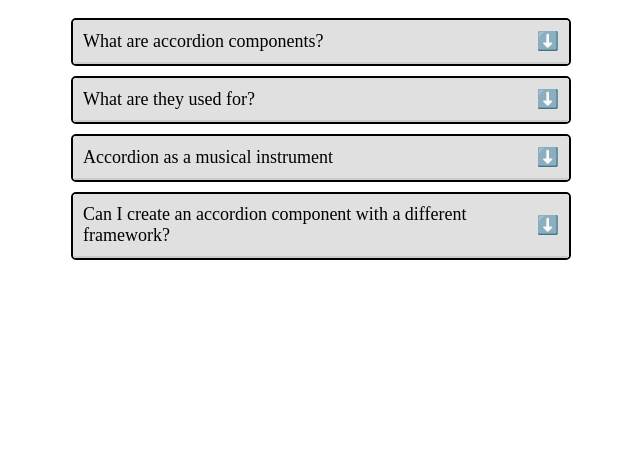
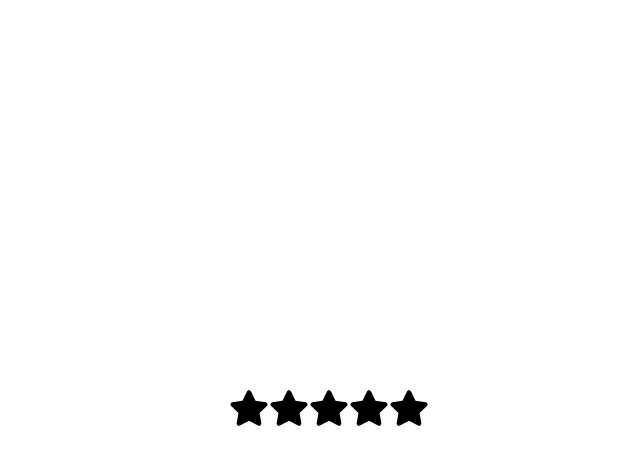
Before and after one commit to sachin-maker/Machine-coding-react-Questions, a React (Vite) app: page / in a window 1280 px wide. Shown: the top 464 px of the page, without its empty margins (319-959 px from the left). Built offline with nearby package versions, Linux system fonts and the light colour scheme.

Commit message:
Star Rating added

```diff
--- a/package.json
+++ b/package.json
@@ -11,7 +11,8 @@
   },
   "dependencies": {
     "react": "^19.0.0",
-    "react-dom": "^19.0.0"
+    "react-dom": "^19.0.0",
+    "react-icons": "^5.5.0"
   },
   "devDependencies": {
     "@eslint/js": "^9.19.0",
--- a/src/App.jsx
+++ b/src/App.jsx
@@ -1,4 +1,5 @@
 import Accordian from "./Components/01_Accordian/Accordian"
+import StarRating from "./Components/02_Star_Rating/StarRating"
 
 function App() {
 
@@ -6,7 +7,10 @@ function App() {
   return (
     <>
    {/* Task 1 */}
-   <Accordian/>
+   {/* <Accordian/> */}
+
+   {/* Task 2 */}
+   <StarRating/>
 
     </>
   )
--- /dev/null
+++ b/src/Components/02_Star_Rating/Star.jsx
@@ -0,0 +1,33 @@
+import React, { useState } from 'react';
+import { FaStar } from 'react-icons/fa';
+import './style.css';
+
+const Star = ({ noOfStars }) => {
+  // State to track the selected rating
+  const [rating, setRating] = useState(0);
+
+  // State to track the hovered star (for visual effect)
+  const [hover, setHover] = useState(0);
+
+  return (
+    <div className="star-rating">
+      {/* Loop through the number of stars */}
+      {[...Array(noOfStars)].map((_, index) => {
+        const starValue = index + 1; // Stars start from 1, not 0
+
+        return (
+          <FaStar
+            key={starValue}
+            size={40} // Set star size
+            className={starValue <= (hover || rating) ? "active" : "inactive"} // Apply class based on hover or rating
+            onClick={() => setRating(starValue)} // Click to set rating
+            onMouseEnter={() => setHover(starValue)} // Hover effect
+            onMouseLeave={() => setHover(rating)} // Reset hover effect when leaving
+          />
+        );
+      })}
+    </div>
+  );
+}
+
+export default Star;
--- /dev/null
+++ b/src/Components/02_Star_Rating/StarRating.jsx
@@ -0,0 +1,12 @@
+import React from 'react'
+import Star from './Star'
+
+const StarRating = () => {
+  return (
+    <div>
+        <Star noOfStars={5}/>
+    </div>
+  )
+}
+
+export default StarRating
--- /dev/null
+++ b/src/Components/02_Star_Rating/style.css
@@ -0,0 +1,15 @@
+.star-rating{
+    height: 100vh;
+    width: 100vw;
+    display: flex;
+    justify-content: center;
+    align-items: center;
+    margin: auto;
+    cursor: pointer;
+}
+.active{
+    color: yellow;
+}
+.inactive{
+    color: black;
+}
```
Also changed, not shown: 1 other file (tests, documents, lock files or other folders).
